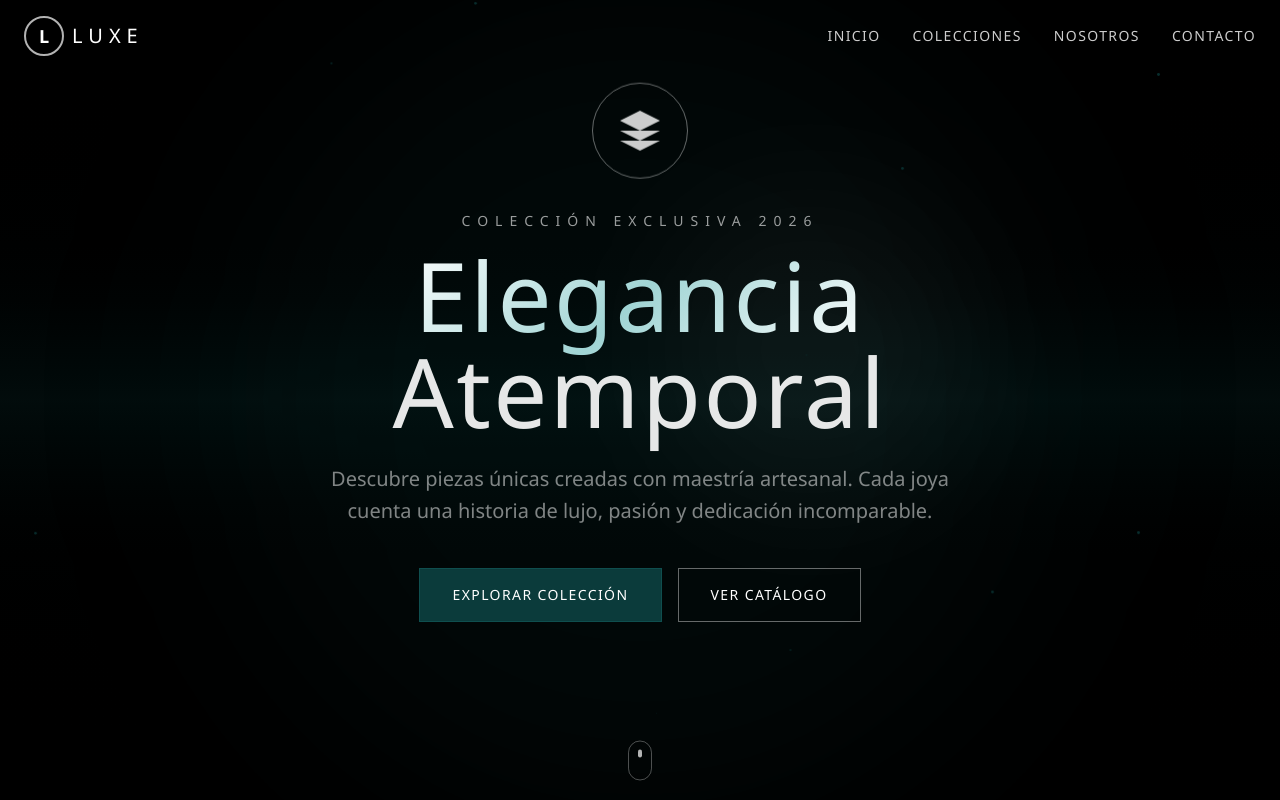
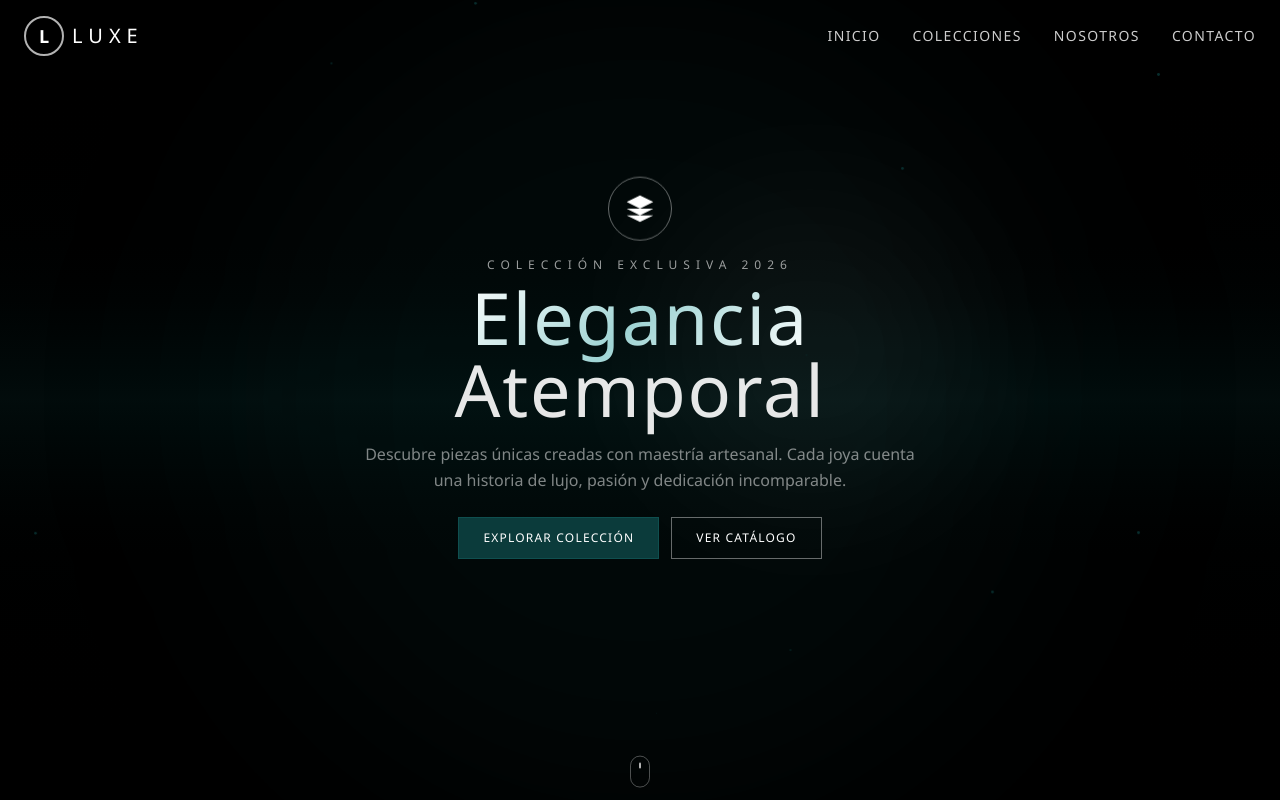
Before and after one commit to isaacte777/paginajoyeria, a React (Vite) app: page / in a window 1280 px wide. Shown: the top 800 px of the page. Built offline with nearby package versions, Linux system fonts and the light colour scheme.

Commit message:
task snapshot 41e84e3a-237b-4f4f-b800-1ad02fc0195c

```diff
--- a/src/App.tsx
+++ b/src/App.tsx
@@ -199,10 +199,12 @@ function HeroSection() {
           initial={{ scale: 0, rotate: -180 }}
           animate={{ scale: 1, rotate: 0 }}
           transition={{ duration: 1.2, ease: [0.25, 0.46, 0.45, 0.94] }}
-          className="mb-8"
+          className="mb-4"
         >
-          <div className="w-24 h-24 mx-auto rounded-full border border-white/40 flex items-center justify-center floating">
-            <DiamondIcon />
+          <div className="w-16 h-16 mx-auto rounded-full border border-white/40 flex items-center justify-center floating">
+            <svg className="w-8 h-8 text-white" viewBox="0 0 24 24" fill="currentColor">
+              <path d="M12 2L2 7l10 5 10-5-10-5zM2 17l10 5 10-5M2 12l10 5 10-5" />
+            </svg>
           </div>
         </motion.div>
 
@@ -211,7 +213,7 @@ function HeroSection() {
           animate={{ opacity: 1, y: 0 }}
           transition={{ delay: 0.5, duration: 0.8 }}
         >
-          <span className="text-white/60 text-sm tracking-[0.5em] uppercase mb-4 block">
+          <span className="text-white/60 text-xs tracking-[0.5em] uppercase mb-2 block">
             Colección Exclusiva 2026
           </span>
         </motion.div>
@@ -220,7 +222,7 @@ function HeroSection() {
           initial={{ opacity: 0, y: 50 }}
           animate={{ opacity: 1, y: 0 }}
           transition={{ delay: 0.7, duration: 1 }}
-          className="text-5xl md:text-7xl lg:text-8xl font-extralight tracking-wide mb-6"
+          className="text-4xl md:text-6xl lg:text-7xl font-extralight tracking-wide mb-4"
         >
           <span className="text-gradient">Elegancia</span>
           <br />
@@ -231,7 +233,7 @@ function HeroSection() {
           initial={{ opacity: 0, y: 30 }}
           animate={{ opacity: 1, y: 0 }}
           transition={{ delay: 1, duration: 0.8 }}
-          className="text-lg md:text-xl text-white/50 font-light max-w-2xl mx-auto mb-10 leading-relaxed"
+          className="text-sm md:text-base text-white/50 font-light max-w-xl mx-auto mb-6 leading-relaxed"
         >
           Descubre piezas únicas creadas con maestría artesanal. Cada joya cuenta una historia
           de lujo, pasión y dedicación incomparable.
@@ -241,19 +243,19 @@ function HeroSection() {
           initial={{ opacity: 0, y: 30 }}
           animate={{ opacity: 1, y: 0 }}
           transition={{ delay: 1.3, duration: 0.8 }}
-          className="flex flex-col sm:flex-row gap-4 justify-center mb-24"
+          className="flex flex-col sm:flex-row gap-3 justify-center mb-16"
         >
           <motion.button
             whileHover={{ scale: 1.05, boxShadow: '0 0 30px rgba(11, 59, 59, 0.5)' }}
             whileTap={{ scale: 0.95 }}
-            className="px-8 py-4 bg-[#0b3b3b] text-white text-sm tracking-widest uppercase border border-[#0f4f4f] hover:bg-[#0f4f4f] transition-all duration-300"
+            className="px-6 py-3 bg-[#0b3b3b] text-white text-xs tracking-widest uppercase border border-[#0f4f4f] hover:bg-[#0f4f4f] transition-all duration-300"
           >
             Explorar Colección
           </motion.button>
           <motion.button
             whileHover={{ scale: 1.05, borderColor: '#ffffff' }}
             whileTap={{ scale: 0.95 }}
-            className="px-8 py-4 bg-transparent text-white text-sm tracking-widest uppercase border border-white/40 hover:border-white transition-all duration-300"
+            className="px-6 py-3 bg-transparent text-white text-xs tracking-widest uppercase border border-white/40 hover:border-white transition-all duration-300"
           >
             Ver Catálogo
           </motion.button>
@@ -265,14 +267,14 @@ function HeroSection() {
         initial={{ opacity: 0 }}
         animate={{ opacity: 1 }}
         transition={{ delay: 2 }}
-        className="absolute bottom-6 left-1/2 -translate-x-1/2 z-20"
+        className="absolute bottom-4 left-1/2 -translate-x-1/2 z-20"
       >
         <motion.div
-          animate={{ y: [0, 10, 0] }}
+          animate={{ y: [0, 8, 0] }}
           transition={{ duration: 2, repeat: Infinity }}
-          className="w-6 h-10 border border-white/30 rounded-full flex justify-center pt-2"
+          className="w-5 h-8 border border-white/30 rounded-full flex justify-center pt-1.5"
         >
-          <div className="w-1 h-2 bg-white/70 rounded-full" />
+          <div className="w-0.5 h-1.5 bg-white/70 rounded-full" />
         </motion.div>
       </motion.div>
     </section>
```
